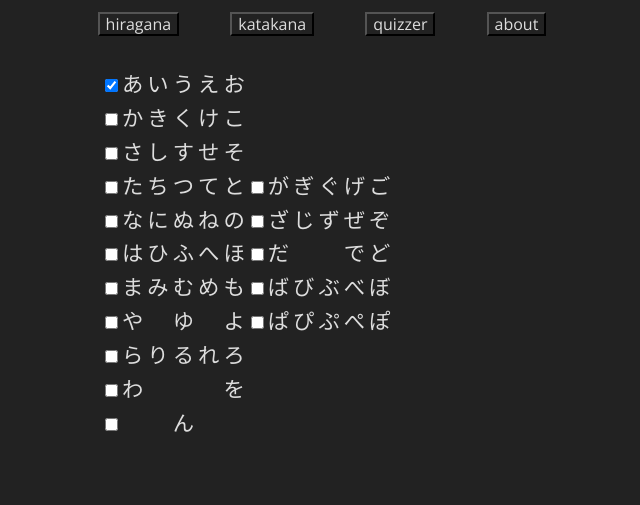
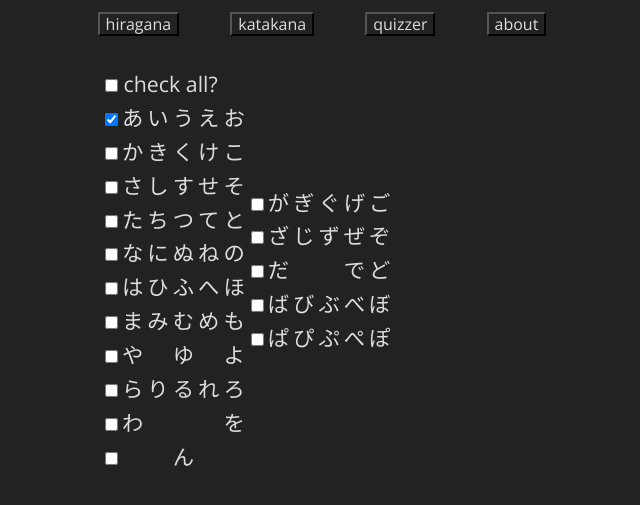
Before and after one commit to YaznSarah/Hiragana-Helper, a plain HTML site: page index.html in a window 1280 px wide. Shown: the part 363-868 px from the top of the page, without its empty margins (318-958 px from the left). Drawn offline with nearby package versions, Linux system fonts and the light colour scheme.

Commit message:
implemented "check all" checkboxes
TODO: make checkboxes check when i press anywhere on the row.

```diff
--- a/index.html
+++ b/index.html
@@ -30,7 +30,10 @@
       <div id="hiragana" class="container tabcontent chart">
         <table>
           <tr>
-            <td><input type="checkbox" id="h" checked></td>
+            <td style="text-align: left;" colspan="6"><input type="checkbox" name="selectall" onClick="toggle(this, 'hira')"> check all?</td>
+          </tr>
+          <tr>
+            <td><input type="checkbox" name="hira" id="h" checked></td>
             <td>あ</td>
             <td>い</td>
             <td>う</td>
@@ -38,7 +41,7 @@
             <td>お</td>
           </tr>
           <tr>
-            <td><input type="checkbox" id="hk"></td>
+            <td><input type="checkbox" name="hira" id="hk"></td>
             <td>か</td>
             <td>き</td>
             <td>く</td>
@@ -46,7 +49,7 @@
             <td>こ</td>
           </tr>
           <tr>
-            <td><input type="checkbox" id="hs"></td>
+            <td><input type="checkbox" name="hira" id="hs"></td>
             <td>さ</td>
             <td>し</td>
             <td>す</td>
@@ -54,7 +57,7 @@
             <td>そ</td>
           </tr>
           <tr>
-            <td><input type="checkbox" id="ht"></td>
+            <td><input type="checkbox" name="hira" id="ht"></td>
             <td>た</td>
             <td>ち</td>
             <td>つ</td>
@@ -62,7 +65,7 @@
             <td>と</td>
           </tr>
           <tr>
-            <td><input type="checkbox" id="hn"></td>
+            <td><input type="checkbox" name="hira" id="hn"></td>
             <td>な</td>
             <td>に</td>
             <td>ぬ</td>
@@ -70,7 +73,7 @@
             <td>の</td>
           </tr>
           <tr>
-            <td><input type="checkbox" id="hh"></td>
+            <td><input type="checkbox" name="hira" id="hh"></td>
             <td>は</td>
             <td>ひ</td>
             <td>ふ</td>
@@ -78,7 +81,7 @@
             <td>ほ</td>
           </tr>
           <tr>
-            <td><input type="checkbox" id="hm"></td>
+            <td><input type="checkbox" name="hira" id="hm"></td>
             <td>ま</td>
             <td>み</td>
             <td>む</td>
@@ -86,7 +89,7 @@
             <td>も</td>
           </tr>
           <tr>
-            <td><input type="checkbox" id="hy"></td>
+            <td><input type="checkbox" name="hira" id="hy"></td>
             <td>や</td>
             <td></td>
             <td>ゆ</td>
@@ -94,7 +97,7 @@
             <td>よ</td>
           </tr>
           <tr>
-            <td><input type="checkbox" id="hr"></td>
+            <td><input type="checkbox" name="hira" id="hr"></td>
             <td>ら</td>
             <td>り</td>
             <td>る</td>
@@ -102,7 +105,7 @@
             <td>ろ</td>
           </tr>
           <tr>
-            <td><input type="checkbox" id="hw"></td>
+            <td><input type="checkbox" name="hira" id="hw"></td>
             <td>わ</td>
             <td></td>
             <td></td>
@@ -110,7 +113,7 @@
             <td>を</td>
           </tr>
           <tr>
-            <td><input type="checkbox" id="hn"></td>
+            <td><input type="checkbox" name="hira" id="hn"></td>
             <td></td>
             <td></td>
             <td>ん</td>
@@ -120,7 +123,7 @@
         </table>
         <table class="chart">
           <tr>
-            <td><input type="checkbox" id="hg"></td>
+            <td><input type="checkbox" name="hira" id="hg"></td>
             <td>が</td>
             <td>ぎ</td>
             <td>ぐ</td>
@@ -128,7 +131,7 @@
             <td>ご</td>
           </tr>
           <tr>
-            <td><input type="checkbox" id="hz"></td>
+            <td><input type="checkbox" name="hira" id="hz"></td>
             <td>ざ</td>
             <td>じ</td>
             <td>ず</td>
@@ -136,7 +139,7 @@
             <td>ぞ</td>
           </tr>
           <tr>
-            <td><input type="checkbox" id="hd"></td>
+            <td><input type="checkbox" name="hira" id="hd"></td>
             <td>だ</td>
             <td></td>
             <td></td>
@@ -144,7 +147,7 @@
             <td>ど</td>
           </tr>
           <tr>
-            <td><input type="checkbox" id="hb"></td>
+            <td><input type="checkbox" name="hira" id="hb"></td>
             <td>ば</td>
             <td>び</td>
             <td>ぶ</td>
@@ -152,7 +155,7 @@
             <td>ぼ</td>
           </tr>
           <tr>
-            <td><input type="checkbox" id="hp"></td>
+            <td><input type="checkbox" name="hira" id="hp"></td>
             <td>ぱ</td>
             <td>ぴ</td>
             <td>ぷ</td>
@@ -164,7 +167,10 @@
       <div  id="katakana" class="container tabcontent chart">
         <table class="chart" id="katakanachart">
           <tr>
-            <td><input type="checkbox" id="k"></td>
+            <td style="text-align: left;" colspan="6"><input type="checkbox" name="selectall" onClick="toggle(this, 'kata')"> check all?</td>
+          </tr>
+          <tr>
+            <td><input type="checkbox" name="kata" id="k"></td>
             <td>ア</td>
             <td>イ</td>
             <td>ウ</td>
@@ -172,7 +178,7 @@
             <td>オ</td>
           </tr>
           <tr>
-            <td><input type="checkbox" id="kk"></td>
+            <td><input type="checkbox" name="kata" id="kk"></td>
             <td>カ</td>
             <td>キ</td>
             <td>ク</td>
@@ -180,7 +186,7 @@
             <td>コ</td>
           </tr>
           <tr>
-            <td><input type="checkbox" id="ks"></td>
+            <td><input type="checkbox" name="kata" id="ks"></td>
             <td>サ</td>
             <td>シ</td>
             <td>ス</td>
@@ -188,7 +194,7 @@
             <td>ソ</td>
           </tr>
           <tr>
-            <td><input type="checkbox" id="kt"></td>
+            <td><input type="checkbox" name="kata" id="kt"></td>
             <td>タ</td>
             <td>チ</td>
             <td>ツ</td>
@@ -196,7 +202,7 @@
             <td>ト</td>
           </tr>
           <tr>
-            <td><input type="checkbox" id="kn"></td>
+            <td><input type="checkbox" name="kata" id="kn"></td>
             <td>ナ</td>
             <td>ニ</td>
             <td>ヌ</td>
@@ -204,7 +210,7 @@
             <td>ノ</td>
           </tr>
           <tr>
-            <td><input type="checkbox" id="kh"></td>
+            <td><input type="checkbox" name="kata" id="kh"></td>
             <td>ハ</td>
             <td>ヒ</td>
             <td>フ</td>
@@ -212,7 +218,7 @@
             <td>ホ</td>
           </tr>
           <tr>
-            <td><input type="checkbox" id="km"></td>
+            <td><input type="checkbox" name="kata" id="km"></td>
             <td>マ</td>
             <td>ミ</td>
             <td>ム</td>
@@ -220,7 +226,7 @@
             <td>モ</td>
           </tr>
           <tr>
-            <td><input type="checkbox" id="ky"></td>
+            <td><input type="checkbox" name="kata" id="ky"></td>
             <td>ヤ</td>
             <td></td>
             <td>ユ</td>
@@ -228,7 +234,7 @@
             <td>ヨ</td>
           </tr>
           <tr>
-            <td><input type="checkbox" id="kr"></td>
+            <td><input type="checkbox" name="kata" id="kr"></td>
             <td>ラ</td>
             <td>リ</td>
             <td>ル</td>
@@ -236,7 +242,7 @@
             <td>ロ</td>
           </tr>
           <tr>
-            <td><input type="checkbox" id="kw"></td>
+            <td><input type="checkbox" name="kata" id="kw"></td>
             <td>ワ</td>
             <td></td>
             <td></td>
@@ -244,7 +250,7 @@
             <td>ヲ</td>
           </tr>
           <tr>
-            <td><input type="checkbox" id="kn"></td>
+            <td><input type="checkbox" name="kata" id="kn"></td>
             <td></td>
             <td></td>
             <td>ン</td>
@@ -254,7 +260,7 @@
         </table>
         <table>
           <tr>
-            <td><input type="checkbox" id="kg"></td>
+            <td><input type="checkbox" name="kata" id="kg"></td>
             <td>ガ</td>
             <td>ギ</td>
             <td>グ</td>
@@ -262,7 +268,7 @@
             <td>ゴ</td>
           </tr>
           <tr>
-            <td><input type="checkbox" id="kz"></td>
+            <td><input type="checkbox" name="kata" id="kz"></td>
             <td>ザ</td>
             <td>ジ</td>
             <td>ズ</td>
@@ -270,7 +276,7 @@
             <td>ゾ</td>
           </tr>
           <tr>
-            <td><input type="checkbox" id="kd"></td>
+            <td><input type="checkbox" name="kata" id="kd"></td>
             <td>ダ</td>
             <td></td>
             <td></td>
@@ -278,7 +284,7 @@
             <td>ド</td>
           </tr>
           <tr>
-            <td><input type="checkbox" id="kb"></td>
+            <td><input type="checkbox" name="kata" id="kb"></td>
             <td>バ</td>
             <td>ビ</td>
             <td>ブ</td>
@@ -286,7 +292,7 @@
             <td>ボ</td>
           </tr>
           <tr>
-            <td><input type="checkbox" id="kp"></td>
+            <td><input type="checkbox" name="kata" id="kp"></td>
             <td>パ</td>
             <td>ピ</td>
             <td>プ</td>
@@ -300,7 +306,7 @@
         <input id="response" maxlength="6"></input>
       </div>
       <div  id="about" class="container tabcontent">
-        this is the about page
+        this is the about page :)
       </div>
     </div>
   </div>
--- a/js/buttons.js
+++ b/js/buttons.js
@@ -16,3 +16,13 @@ function changeTab(evt, nextTab) {
 document.addEventListener("DOMContentLoaded", function(event) {
   changeTab(event, 'hiragana');
   })
+
+  // function for function of "check all?" boxes
+  // @param source: the checkbox itself
+  // @param name: name of the checkboxes that should be affected
+  function toggle(source, name) {
+    var checkboxes = document.getElementsByName(name);
+    for(var checkbox of checkboxes) {
+      checkbox.checked = source.checked;
+    }
+  }
--- a/js/main.js
+++ b/js/main.js
@@ -2,7 +2,7 @@
   1: [function (require, module, exports) {
     document.addEventListener('DOMContentLoaded', function (event) {
       /*
-      Planned features: mostly in order of most to least important
+      Planned features: mostly in oadder of most to least important
       good idea of what we're trying to achieve here can be found at:
       https://realkana.com/
 
@@ -69,10 +69,6 @@
         {row:'kp', sym:['パ', 'ピ', 'プ', 'ペ', 'ポ']}
       ];
 
-      // var easySet = hiragana.filter(x => converter.convert(x).romaji.length < 2);   // set of one-letter chars
-      // var medSet = hiragana.filter(x => converter.convert(x).romaji.length == 2);   // set of two-letter chars
-      // var hardSet = hiragana.filter(x => converter.convert(x).romaji.length > 2);   // set of three-letter chars
-      var checkboxes = document.querySelectorAll('input[type=checkbox]');           // user-controlled sets
       var quizzerButton = document.getElementsByClassName("tablink")[2];            // quiz tab button
       var markedBoxes = [];                                                         // array of checked sets
       var tester = [];
@@ -92,10 +88,11 @@
         question.innerHTML = "";
         // get all checked rows
         markedBoxes = document.querySelectorAll('input[type=checkbox]:checked');
-          console.log("marked: " + markedBoxes);
         // add checked rows to tester array
-        markedBoxes.forEach(box => tester = tester.concat(questions.find(r => r.row === box.id).sym));
-        console.log("tester: " + tester);
+        markedBoxes.forEach(function(box) {
+          if(box.name == "selectall") return; //ignore selectall checkboxes
+          tester = tester.concat(questions.find(r => r.row === box.id).sym)
+        });
         nextLetter();
       };
 
@@ -123,10 +120,14 @@
         input.value = "";
       };
 
+
+
       nextLetter();
 
-    });
 
+/*-----------------------------EXPERIMENTAL CODE-----------------------------*/
+
+});
 
 /*-----------------------------BEGIN JP-CONVERT CODE-----------------------------*/
 
```
